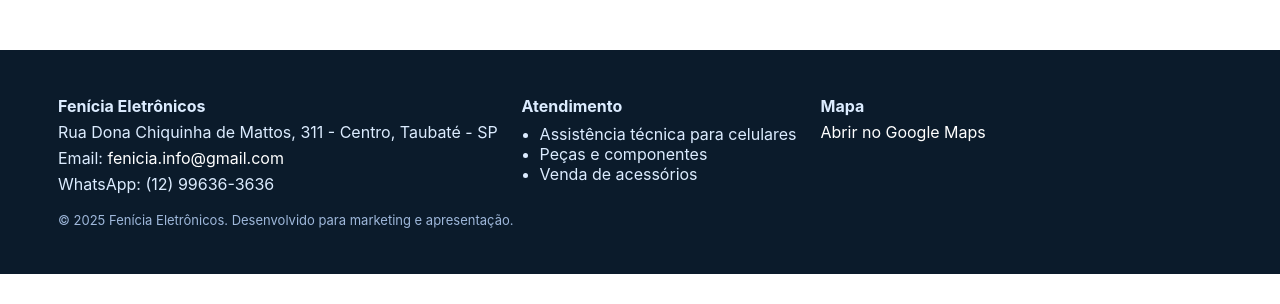
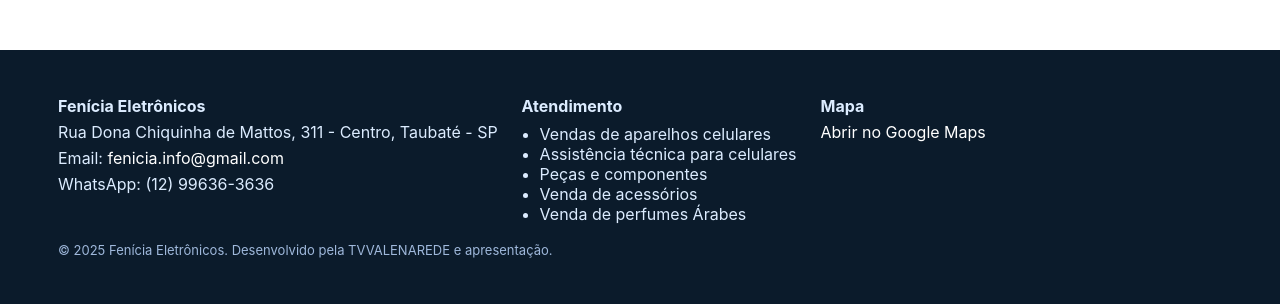
Before and after one commit to tvvalenarede/tv1, a plain HTML site: page index.html in a window 1280 px wide. Shown: the part 1006-1310 px from the top of the page. Before the commit the page ends 1280 px from the top, so only its background shows below. Drawn offline with Linux system fonts and the light colour scheme.

Commit message:
Update index.html

```diff
--- a/index.html
+++ b/index.html
@@ -154,9 +154,11 @@
         <div>
           <strong>Atendimento</strong>
           <ul style="padding-left:18px; margin:8px 0 0 0">
+              <li>Vendas de aparelhos celulares</li>
             <li>Assistência técnica para celulares</li>
             <li>Peças e componentes</li>
             <li>Venda de acessórios</li>
+               <li>Venda de perfumes Árabes</li>
           </ul>
         </div>
         <div>
@@ -165,7 +167,7 @@
         </div>
       </div>
 
-      <div style="margin-top:18px; font-size:13px; color:#9fb8db">&copy; 2025 Fenícia Eletrônicos. Desenvolvido para marketing e apresentação.</div>
+      <div style="margin-top:18px; font-size:13px; color:#9fb8db">&copy; 2025 Fenícia Eletrônicos. Desenvolvido pela TVVALENAREDE e apresentação.</div>
     </div>
   </footer>
 
```
